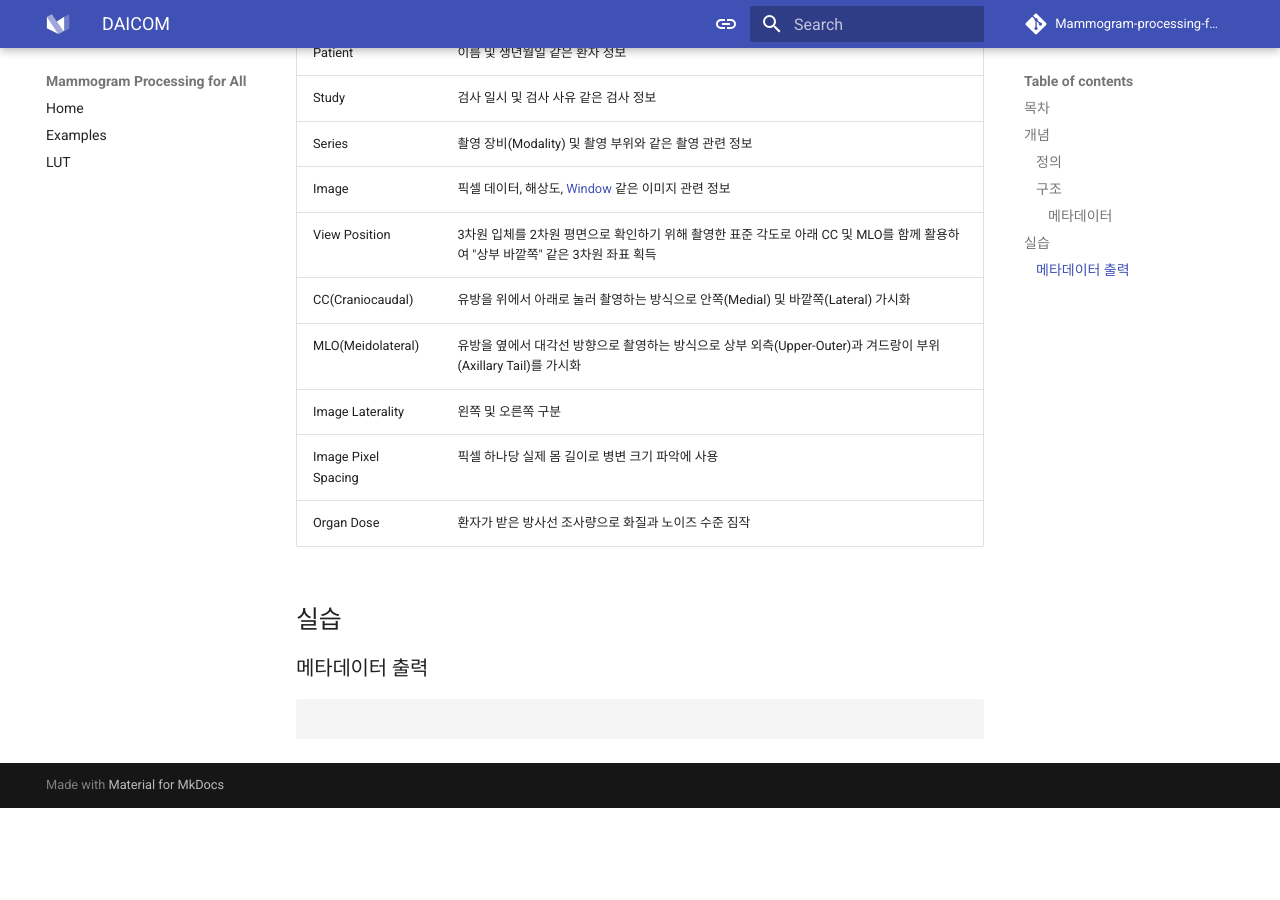
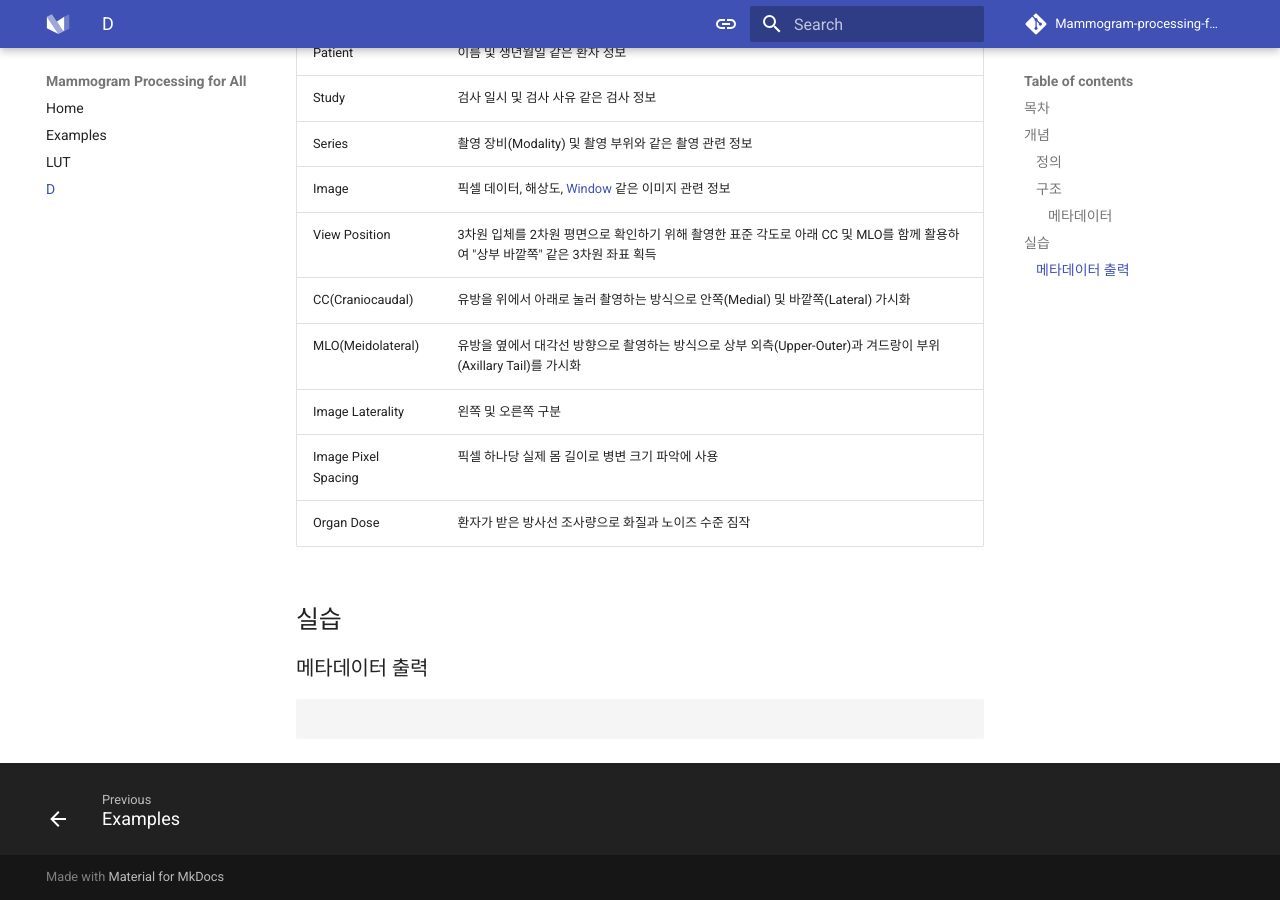
Before and after one commit to Mammogram-processing-for-all/Raw-processing, an MkDocs documentation site: the page built from docs/d/DAICOM.md, in a window 1280 px wide and 900 px high, scrolled down 712 px. Built offline with MkDocs 1.6.1 and Material for MkDocs 9.7.7, drawn with Linux system fonts in a browser that asks for light colours; comment, search, counter and statistics services are not loaded; before the commit the page ends 1520 px from its top, so only the background shows below that; some of the changed lines change nothing that is shown.

Commit message:
Register DAICOM.md in YAML file

```diff
--- a/mkdocs.yml
+++ b/mkdocs.yml
@@ -83,3 +83,5 @@ nav:
   - Home: index.md
   - Examples: examples.md
   - LUT: lut.md
+  - D:
+      d/DAICOM.md
```
